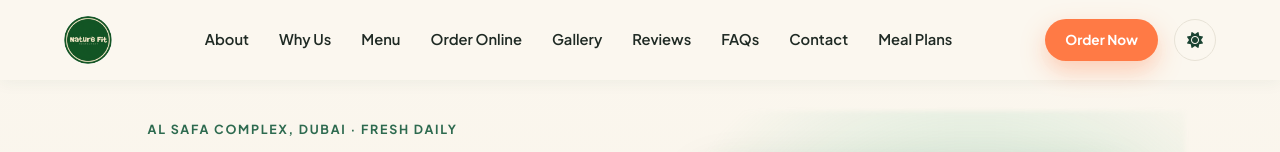
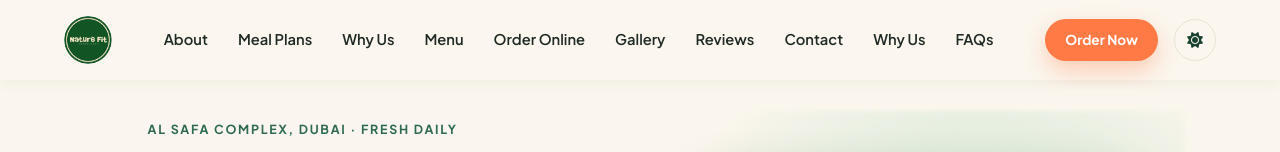
Before and after one commit to Nishan-101/naturefit_me, a plain HTML site: page frontend/index.html in a window 1280 px wide. Shown: the top 152 px of the page. Drawn offline with Linux system fonts and the light colour scheme; grey boxes are pictures that could not be loaded.

Commit message:
Update index.html

```diff
--- a/frontend/index.html
+++ b/frontend/index.html
@@ -50,14 +50,15 @@
 
     <nav class="main-nav" id="mainNav">
       <a href="#about">About</a>
+        <a href="#Meal Plans">Meal Plans</a>
       <a href="#why-us">Why Us</a>
       <a href="#menu">Menu</a>
       <a href="#order">Order Online</a>
       <a href="#gallery">Gallery</a>
       <a href="#reviews">Reviews</a>
+      <a href="#contact">Contact</a>
+      <a href="#why-us">Why Us</a>
       <a href="#faq">FAQs</a>
-      <a href="#contact">Contact</a>
-       <a href="#Meal Plans">Meal Plans</a>
     </nav>
 
     <div class="header-actions">
```
